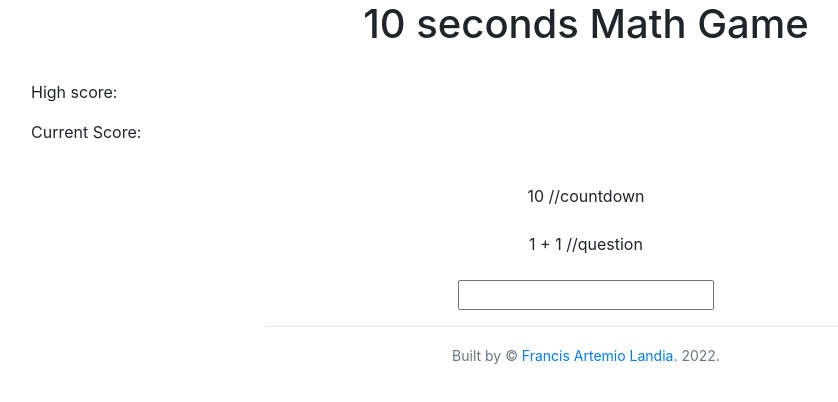
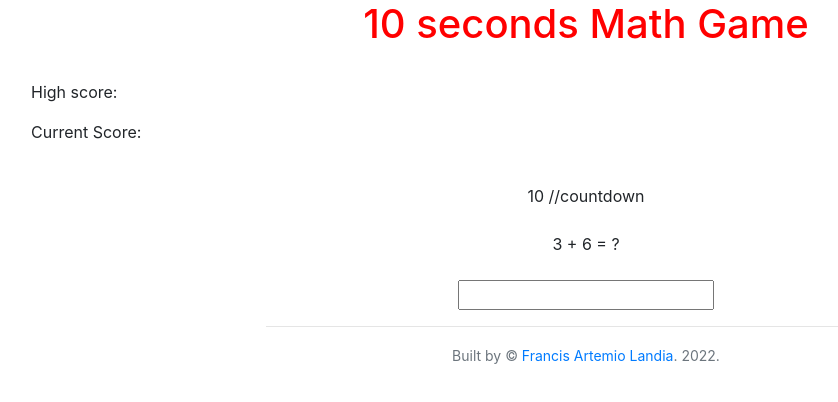
Before and after one commit to Franz-Art-L/tenSecondsMathGame, a plain HTML site: page index.html in a window 1280 px wide. Shown: the whole page, without its empty margins (54-892 px from the left). Drawn offline with nearby package versions, Linux system fonts and the light colour scheme.

Commit message:
started to code the js from generating random number random equation and append them on the ui il continue to code tomorrow for the timer part the game is now playable but not yet finished

```diff
--- a/index.html
+++ b/index.html
@@ -11,6 +11,7 @@
     <link rel="stylesheet " href="https://cdn.jsdelivr.net/npm/bootstrap@4.6.1/dist/css/bootstrap.min.css " integrity="sha384-zCbKRCUGaJDkqS1kPbPd7TveP5iyJE0EjAuZQTgFLD2ylzuqKfdKlfG/eSrtxUkn " crossorigin="anonymous ">
     <script src="https://ajax.googleapis.com/ajax/libs/jquery/3.3.1/jquery.min.js "></script>
     <link rel="stylesheet " href="styles.css ">
+    <script src="index.js "></script>
 </head>
 
 <body>
@@ -38,15 +39,19 @@
 
                     <br>
 
-                    <div class="d-flex justify-content-center" id="question">
-                        1 + 1 //question
+                    <div class="d-flex justify-content-center" id="questionDiv">
+
                     </div>
 
                     <br>
 
                     <div class="d-flex justify-content-center" id="divForUserInput ">
-                        <input type="text">
+
+
+                        <input id="user-answer" type="number" title="type the number of your answer" />
+
                     </div>
+
 
                 </div>
 
@@ -61,7 +66,7 @@
         </div>
 
     </footer>
-    <script src="index.js "></script>
+
 </body>
 
 </html>
--- a/index.js
+++ b/index.js
@@ -1,4 +1,47 @@
-// countdown timer
+$(document).ready(() => {
+    var currentRandomQuestion;
+    var timeRemaining = 10;
 
-var userInput = document.querySelector('input');
-userInput.addEventListener('keydown', startCountDown);
+    var generateRandomNumber = number => {
+        return Math.floor(Math.random() * number);
+    }
+
+    var generateRandomQuestion = () => {
+        let questionObj = {};
+
+        let firstNumber = generateRandomNumber(10);
+        let secondNumber = generateRandomNumber(10);
+
+        questionObj.result = firstNumber + secondNumber;
+        questionObj.randomEquation = String(firstNumber) + " + " + String(secondNumber) + " = " + ' ?';
+
+        return questionObj;
+    }
+
+    var renderNewRandomQuestion = () => {
+        currentRandomQuestion = generateRandomQuestion();
+        $('#questionDiv').text(currentRandomQuestion.randomEquation);
+    }
+
+    var checkUserAnswer = (userInput, result) => {
+        if (userInput === result) {
+            renderNewRandomQuestion();
+            $('#user-answer').val('');
+        }
+    }
+
+    $('#user-answer').on('keyup', function() {
+        checkUserAnswer(Number($(this).val()), currentRandomQuestion.result);
+    });
+
+    $('#user-answer').on('click', function() {
+        checkUserAnswer(Number($(this).val()), currentRandomQuestion.result);
+    });
+
+    renderNewRandomQuestion();
+
+});
+
+setInterval(() => {
+    console.log('1 sec passed');
+}, 1000)
--- a/styles.css
+++ b/styles.css
@@ -0,0 +1,3 @@
+h1 {
+    color: red;
+}
```
